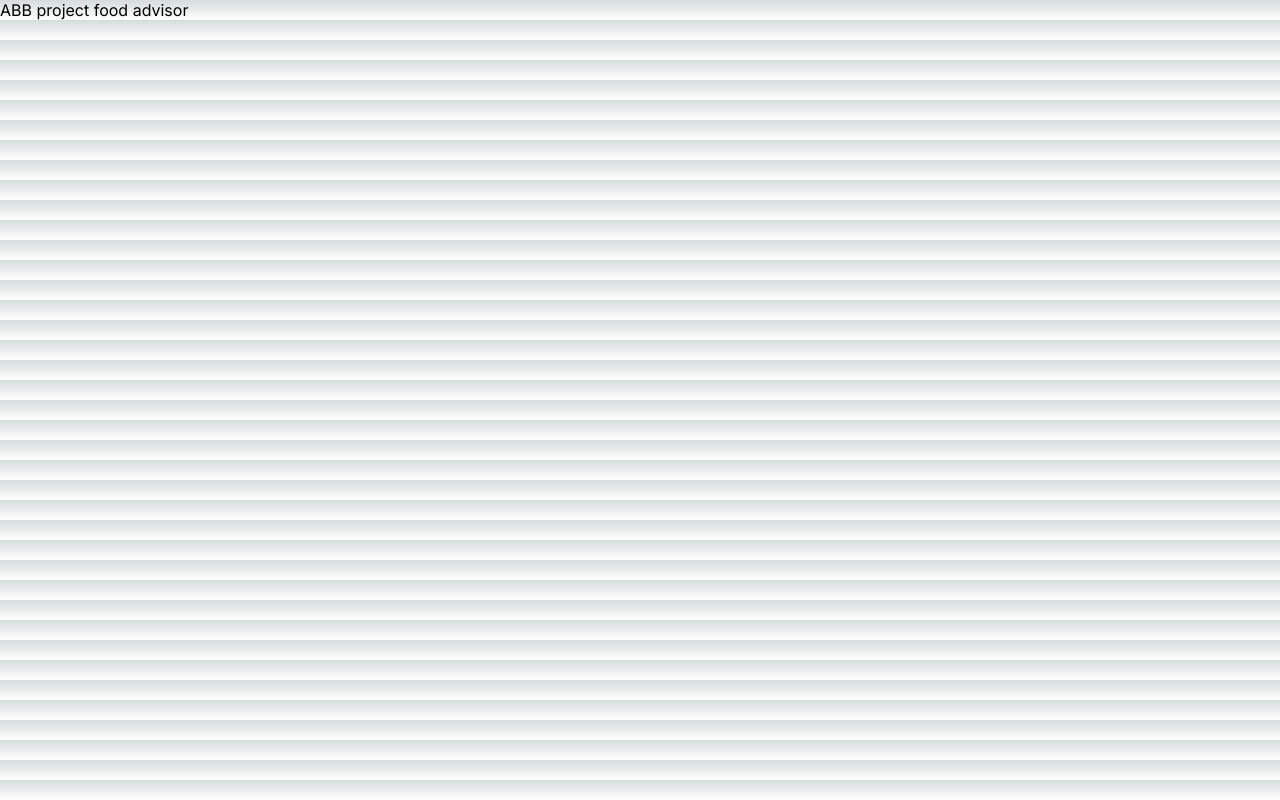
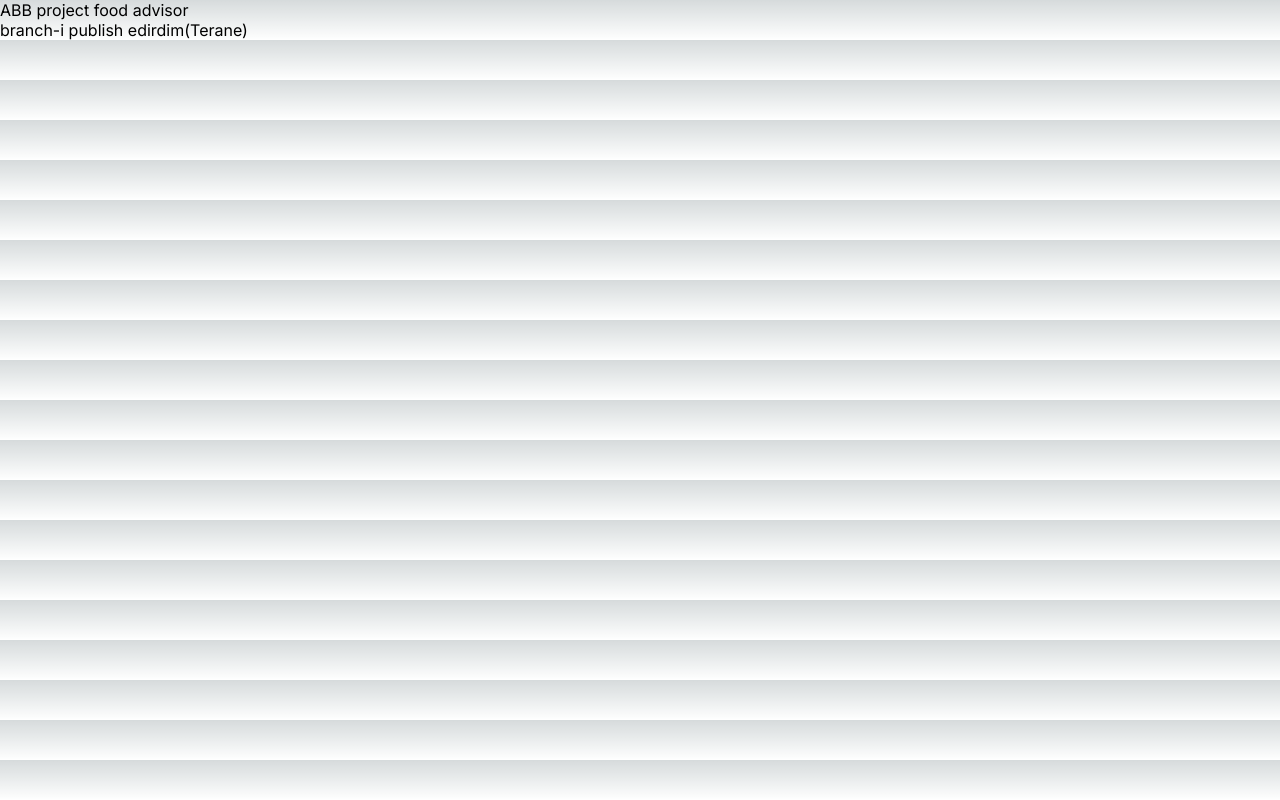
Before and after one commit to AzizZeynalli/food-advisor-app, a Next.js app: page / in a window 1280 px wide. Built offline with nearby package versions, Linux system fonts and the light colour scheme.

Commit message:
terane branch created

```diff
--- a/src/app/page.tsx
+++ b/src/app/page.tsx
@@ -1,5 +1,8 @@
 export default function Home () {
   return (
-    <div>ABB project food advisor</div>
+    <div>ABB project food advisor
+      <br />
+      <p>branch-i publish edirdim(Terane)</p>
+    </div>
   )
 }
```
